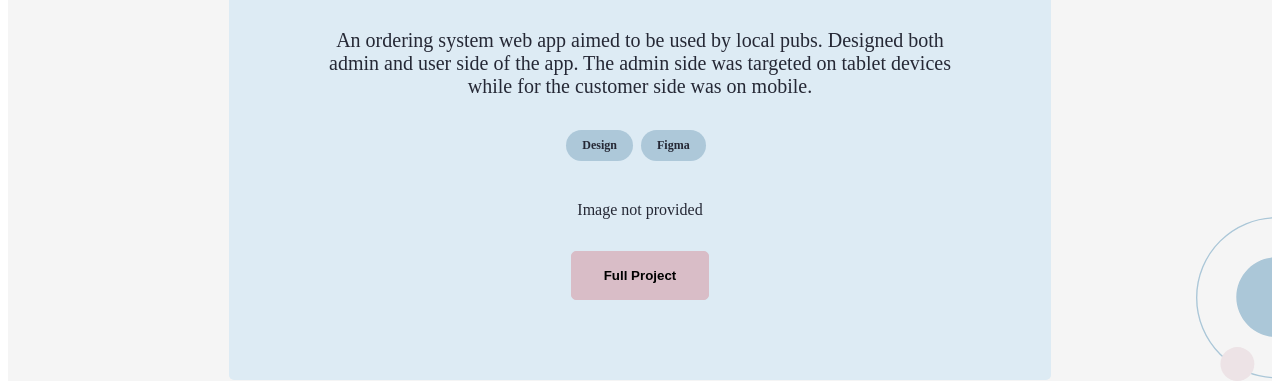
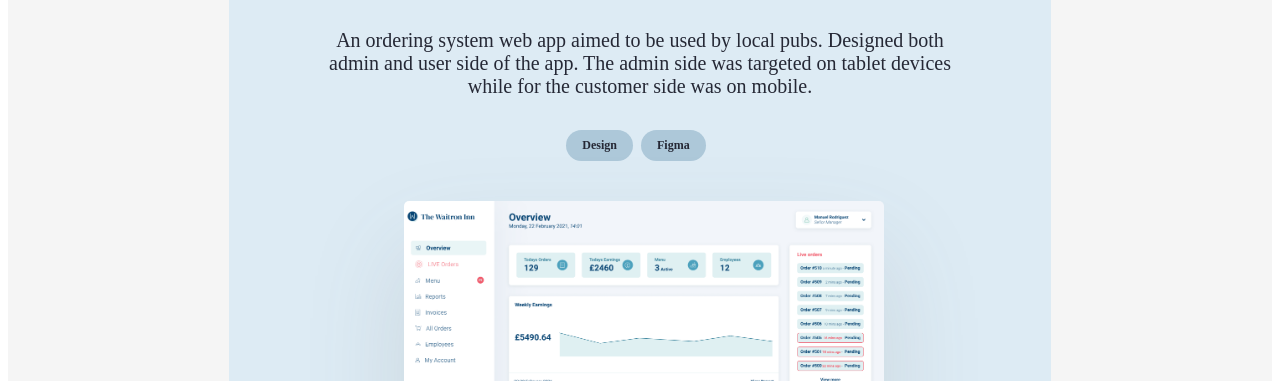
Before and after one commit to pomarj01/jills-portfolio, a Gatsby site: page /projects in a window 1280 px wide. Shown: the part 571-952 px from the top of the page. Built offline with nearby package versions, Linux system fonts and the light colour scheme; Gatsby itself is replaced by a stand-in of ours.

Commit message:
Add style props for extra media styles on Card component

```diff
--- a/src/components/card/index.js
+++ b/src/components/card/index.js
@@ -4,13 +4,13 @@
 import Button from "../button";
 import { device } from "../../utils";
 
-const CardContent = styled.div`
+const DefaultCard = styled.div`
   background: ${(props) => props.background};
   display: flex;
   flex-direction: column;
   align-items: center;
   margin: 0 2rem;
-  padding: 2rem 1rem;
+  padding: 1rem;
   width: 100%;
   border-radius: 5px;
 
@@ -24,7 +24,7 @@
   display: flex;
   justify-content: center;
   width: 100%;
-  padding: 0;
+  padding: 1rem 0;
 
   @media ${device.tablet} {
     padding: 1rem;
@@ -34,22 +34,17 @@
 
 const Header = styled.h2`
   min-height: 0vw;
-  font-size: clamp(1rem, 0.25rem + 3.3333vw, 2rem);
+  font-size: clamp(1.25rem, 0.25rem + 3.3333vw, 2rem);
   font-weight: 700;
 `;
 
 const CardDescription = styled.div`
   display: flex;
-  padding: 0 1rem;
+  padding: 1rem;
   text-align: center;
-  order: 1;
 
   @media ${device.laptop} {
     padding: 1rem 4rem;
-  }
-
-  @media ${device.tablet} {
-    order: 0;
   }
 `;
 
@@ -86,27 +81,28 @@
   justify-content: center;
   width: 100%;
   padding: 1rem;
-  order: 0;
-
-  @media ${device.tablet} {
-    order: 0;
-  }
+  ${(props) => props.background !== 'none' ? `background: ${props.background}` : ''};
 `;
 
+
 const Image = styled.img`
-  max-width: 400px;
   width: 100%;
+  overflow: hidden;
   border-radius: 5px;
-  margin: 1rem;
   box-shadow: 0px 50px 100px rgba(92, 99, 105, 0.15);
+  margin-left: 0.5rem;
 
-  &:nth-child(2) {
+  &:not(:first-child) {
     display: none;
   }
 
   @media ${device.tablet} {
-    &:nth-child(2) {
-      display: block;
+    & {
+      width: ${(props) => (props.size ? `${props.size}` : "100%")};
+    }
+
+    &:not(:first-child) {
+      display: flex;
     }
   }
 `;
@@ -129,19 +125,31 @@
 //     : str;
 // }
 
-
-// NOTE::create button component
+// NOTE: Refactor this card component to make it more flexuble in the future
 // NOTE: use regex to get the first sentence on card description
 
 
+const BaseCard = (props) => {
+  const {
+    background,
+    header,
+    description,
+    tags,
+    tagsColor,
+    media,
+    mediaBackground,
+    mediaSize,
+    mediaWrapperStyles,
+    imageStyles,
+    cta,
+    ctaContent,
+    ctaDisabledButton,
+    ctaOnClick
+  } = props;
 
-const Card = (props) => {
-  const { background, header, description, tags, tagsColor, images, cta, ctaContent } = props;
-
-  const page = header.toLowerCase()
 
   return (
-    <CardContent background={background}>
+    <DefaultCard background={background}>
       <CardHeader>
         <Header>{header || "Title not provided"}</Header>
       </CardHeader>
@@ -159,33 +167,41 @@
           ))}
       </CardTags>
 
-      <CardMedia>
-        {(images && images.map((img, i) => <Image src={img} key={i} />)) || (
-          <span>Image not provided</span>
-        )}
+      <CardMedia background={mediaBackground} style={mediaWrapperStyles}>
+        {(media &&
+          media.map((img, i) => (
+            <Image src={img} key={i} size={mediaSize} style={imageStyles} />
+          ))) || <span>Image not provided</span>}
       </CardMedia>
 
-      <Divider />
-
       {cta && (
-        <Button variant="primary" label={ctaContent} to={page}/>
+        <Button
+          variant="primary"
+          label={ctaContent}
+          disabled={ctaDisabledButton}
+          onClick={ctaOnClick}
+        />
       )}
-    </CardContent>
+    </DefaultCard>
   );
 };
 
-Card.propTypes = {
+BaseCard.propTypes = {
   background: PropTypes.string,
   header: PropTypes.string,
   description: PropTypes.string,
   tagsColor: PropTypes.string,
   tags: PropTypes.array,
-  images: PropTypes.array,
+  media: PropTypes.array,
+  mediaBackground: PropTypes.string,
+  mediaSize: PropTypes.string,
   cta: PropTypes.bool,
 };
 
-Card.defaultProps = {
+BaseCard.defaultProps = {
+  mediaSize: "100%",
+  mediaBackground: "none",
   cta: true,
 };
 
-export default Card;
+export default BaseCard ;
```
